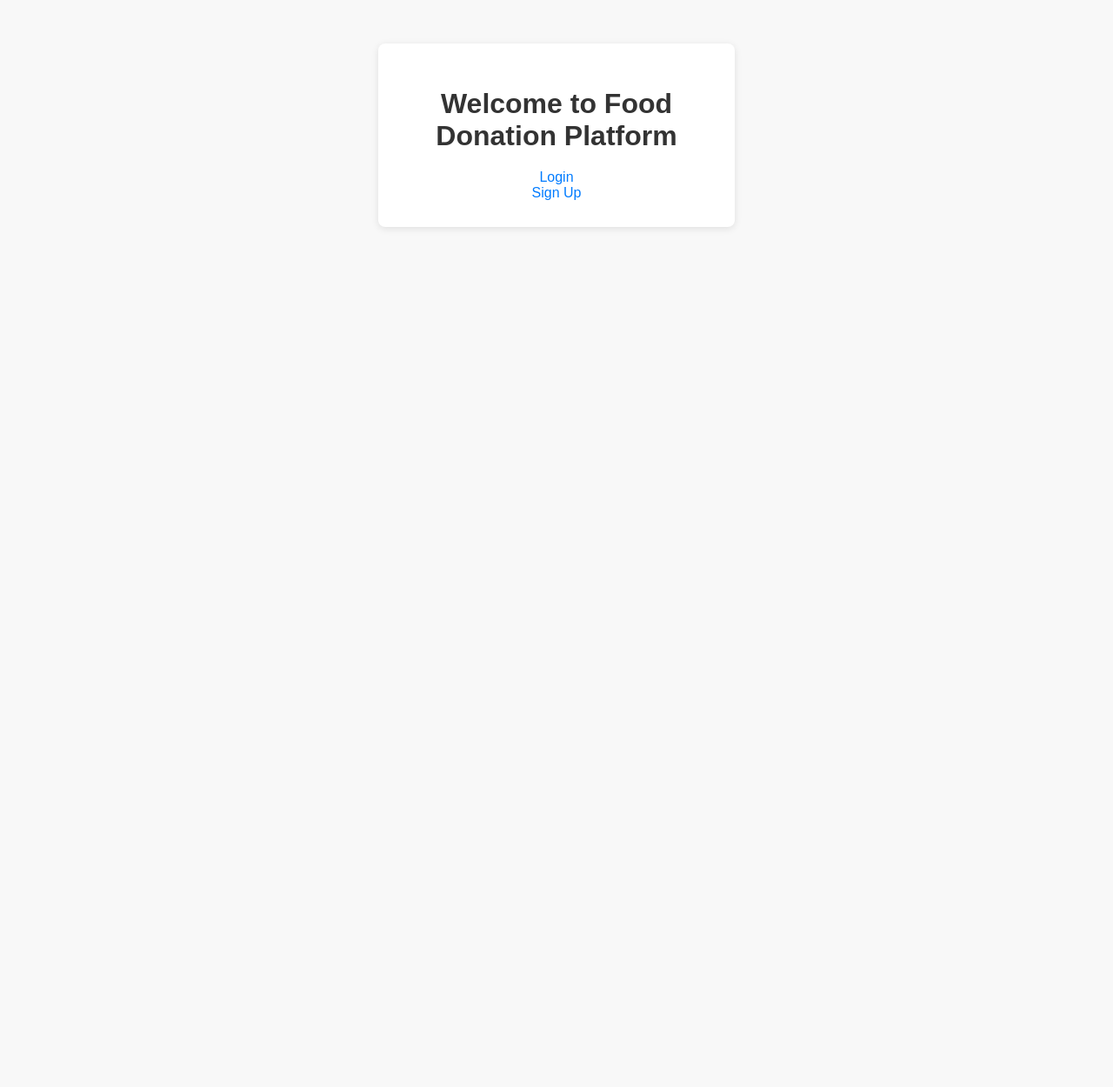
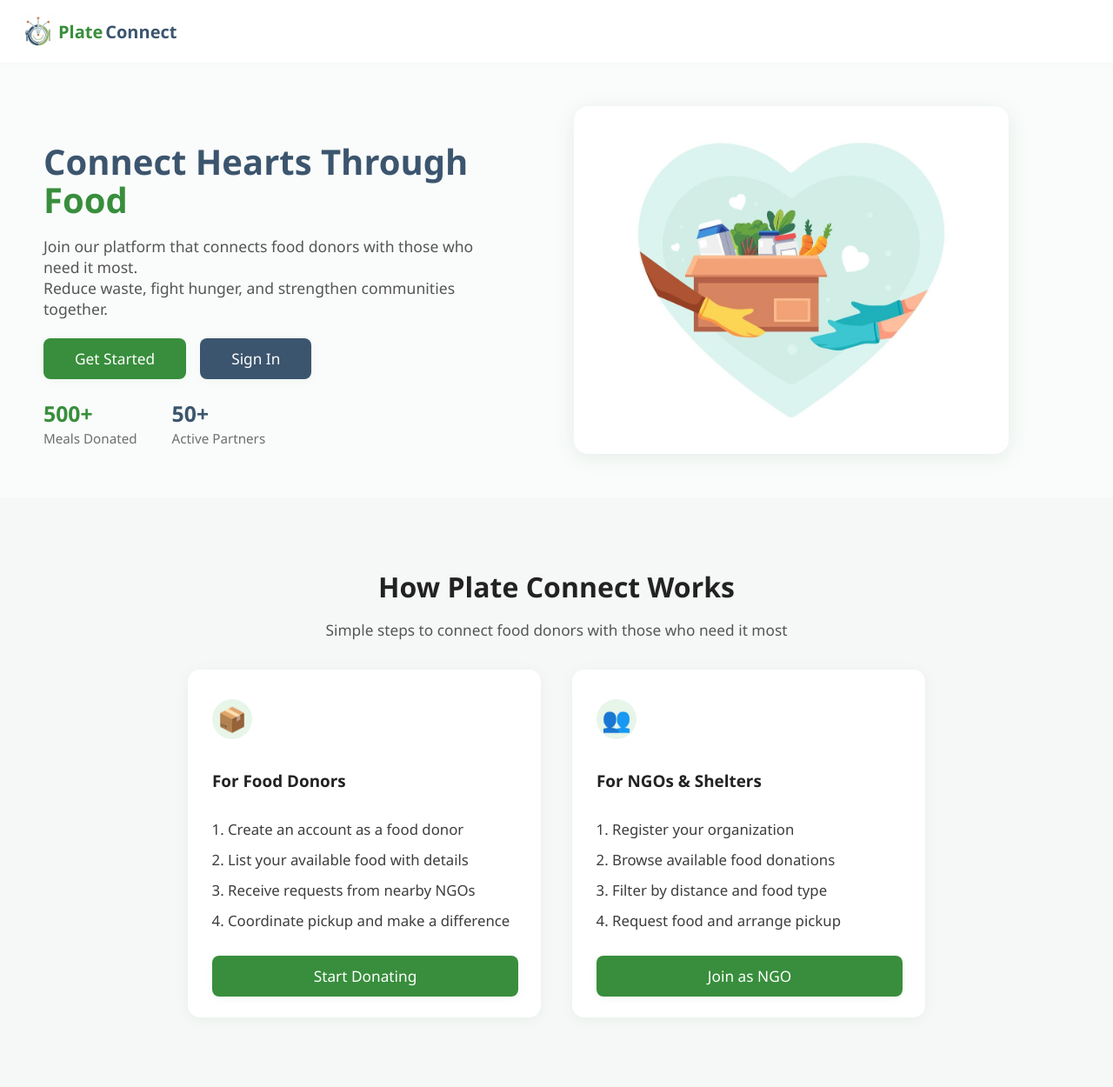
Before and after one commit to adyan5786/Plate-Connect, a Flask app: page / in a window 1280 px wide. Shown: the whole page at 87% size. Before the commit the page ends 263 px from the top, so only its background shows below. Run offline with Flask 3, Linux system fonts and the light colour scheme.

Commit message:
Improved styling in index page

```diff
--- /dev/null
+++ b/static/index.css
@@ -0,0 +1,196 @@
+/* Hero Section */
+.hero {
+    display: flex;
+    align-items: center;
+    justify-content: center;
+    padding: 50px;
+    background: #fafcfb;
+    gap: 40px;
+    flex-wrap: wrap;
+}
+
+.hero-content {
+    flex: 1 1 380px;
+    max-width: 500px;
+}
+
+.hero-content h1 {
+    font-size: 2.5rem;
+    font-weight: 700;
+    margin-bottom: 14px;
+    line-height: 1.12;
+}
+
+.hero-content .accent {
+    color: #388e3c;
+}
+
+.hero-content p {
+    font-size: 1.1rem;
+    color: #555;
+    margin-bottom: 22px;
+}
+
+.hero-buttons {
+    display: flex;
+    gap: 16px;
+    margin-bottom: 18px;
+}
+
+.hero-stats {
+    display: flex;
+    gap: 40px;
+    margin-top: 22px;
+}
+
+.stat-number {
+    font-size: 1.55rem;
+    font-weight: 700;
+}
+
+.stat-number.orange {
+    color: #f57c00;
+}
+
+.stat-label {
+    display: block;
+    font-size: 0.95rem;
+    color: #6d6d6d;
+    margin-top: 2px;
+}
+
+/* Hero Image */
+.hero-image {
+    flex: 1 1 320px;
+    display: flex;
+    justify-content: center;
+    align-items: center;
+}
+
+.hero-image img {
+    max-width: 500px;
+    width: 100%;
+    height: auto;
+    border-radius: 16px;
+    box-shadow: 0 4px 24px rgba(27,94,32,0.09);
+    background: #e8f5e9;
+}
+
+/* How It Works Section */
+.how-it-works {
+    background: #f6f8f7;
+    padding: 54px 0 64px 0;
+    text-align: center;
+}
+
+.how-it-works h2 {
+    font-size: 2rem;
+    color: #222;
+    font-weight: 700;
+    margin-bottom: 10px;
+}
+
+.how-desc {
+    font-size: 1.08rem;
+    color: #555;
+    margin-bottom: 34px;
+}
+
+.how-cards {
+    display: flex;
+    gap: 36px;
+    justify-content: center;
+    flex-wrap: wrap;
+}
+
+.how-card {
+    background: #fff;
+    border-radius: 14px;
+    box-shadow: 0 2px 16px rgba(27,94,32,0.06);
+    padding: 34px 28px 24px 28px;
+    min-width: 280px;
+    max-width: 350px;
+    flex: 1 1 280px;
+    text-align: left;
+    margin-bottom: 16px;
+    display: flex;
+    flex-direction: column;
+    align-items: flex-start;
+}
+
+.card-icon {
+    width: 46px;
+    height: 46px;
+    border-radius: 50%;
+    display: flex;
+    align-items: center;
+    justify-content: center;
+    font-size: 1.7rem;
+    margin-bottom: 16px;
+}
+
+.green-bg {
+    background: #e8f5e9;
+    color: #388e3c;
+}
+
+.orange-bg {
+    background: #fff3e0;
+    color: #f57c00;
+}
+
+.how-card h3 {
+    font-size: 1.18rem;
+    color: #222;
+    margin-bottom: 14px;
+    font-weight: 700;
+}
+
+.how-card ol {
+    padding-left: 18px;
+    color: #3d3d3d;
+    margin-bottom: 18px;
+    font-size: 1.05rem;
+
+}
+
+.how-card li {
+    margin-bottom: 8px;
+    line-height: 1.6;
+}
+
+.how-card .btn {
+    margin-top: auto;
+    width: 80%;
+    text-align: center;
+}
+
+/* Responsive Design for Hero and How It Works Sections */
+@media (max-width: 900px) {
+    .hero {
+        flex-direction: column;
+        gap: 20px;
+        padding: 32px 0 16px 0;
+    }
+    .hero-image img {
+        max-width: 320px;
+    }
+    .how-cards {
+        flex-direction: column;
+        align-items: center;
+        gap: 22px;
+    }
+}
+@media (max-width: 600px) {
+    .hero-content h1 {
+        font-size: 1.35rem;
+    }
+    .how-it-works h2 {
+        font-size: 1.15rem;
+    }
+    .how-card {
+        padding: 20px 10px 16px 10px;
+        min-width: 180px;
+        max-width: 99vw;
+    }
+}
--- a/static/style.css
+++ b/static/style.css
@@ -1,49 +1,139 @@
-body {
-    font-family: Arial, sans-serif;
-    background: #f8f8f8;
-    color: #333;
+/* Reset and global styles */
+
+:root {
+    --green: #388e3c;
+    --dark-blue: #3C556E;
 }
 
-.container {
-    width: 350px;
-    margin: 50px auto;
-    background: #fff;
-    padding: 30px;
-    border-radius: 8px;
-    box-shadow: 0 2px 8px rgba(0,0,0,0.1);
+.green-font {
+    color: var(--green);
 }
 
-h1, h2 {
-    text-align: center;
-    margin-bottom: 20px;
+.dark-blue-font {
+    color: var(--dark-blue);
 }
 
-form {
-    display: flex;
-    flex-direction: column;
+body {
+    background: #fafcfb;
+    color: #1b5e20;
+    font-family: 'Segoe UI', 'Arial', sans-serif;
+    margin: 0;
+    padding: 0;
 }
 
-input, select, button {
-    margin-bottom: 15px;
-    padding: 10px;
-    border: 1px solid #ddd;
-    border-radius: 4px;
+/* Header */
+.header {
+    display: flex;
+    justify-content: space-between;
+    align-items: center;
+    background: #fff;
+    box-shadow: 0 2px 8px rgba(27,94,32,0.03);
+    padding: 0 40px 0 24px;
+    height: 72px;
+    position: sticky;
+    top: 0;
+    z-index: 10;
 }
 
-button {
-    background: #007bff;
-    color: #fff;
-    border: none;
-    cursor: pointer;
+.logo {
+    display: flex;
+    align-items: flex-start;
+    gap: 3px;
+    justify-content: center;
 }
 
-a {
-    text-decoration: none;
-    color: #007bff;
-    text-align: center;
-    display: block;
+.logo img {
+    height: 40px;
 }
 
-a:hover {
-    text-decoration: underline;
+.logo-text {
+    display: flex;
+    align-self: center;
+    font-size: 1.25rem;
+    font-weight: bold;
 }
+
+.nav {
+    display: flex;
+    gap: 32px;
+}
+
+.nav a {
+    color: #1b5e20;
+    text-decoration: none;
+    font-weight: 500;
+    font-size: 1rem;
+    transition: color 0.2s;
+}
+
+.nav a:hover {
+    color: #388e3c;
+}
+
+/* Button Styles - shared globally */
+.btn {
+    border: none;
+    padding: 12px 36px;
+    border-radius: 8px;
+    font-size: 1.08rem;
+    font-weight: 500;
+    cursor: pointer;
+    text-decoration: none;
+    transition: background 0.18s, color 0.18s, box-shadow 0.2s;
+    box-shadow: 0 2px 10px rgba(56,142,60,0.06);
+}
+
+.btn-green {
+    background: #388e3c;
+    color: #fff;
+}
+
+.btn-green:hover {
+    background: #1b5e20;
+}
+
+.btn-white {
+    background: #fff;
+    color: #388e3c;
+    border: 1px solid #c8e6c9;
+}
+
+.btn-white:hover {
+    background: #f1f8e9;
+    color: #1b5e20;
+}
+
+.btn-dark-blue {
+    background: var(--dark-blue);
+    color: #fff;
+}
+
+.btn-dark-blue:hover {
+    background: rgb(23, 34, 71);
+}
+
+.btn-orange {
+    background: #ffb74d;
+    color: #fff;
+}
+
+.btn-orange:hover {
+    background: #f57c00;
+}
+
+/* Responsive Design for Header and Navigation */
+@media (max-width: 600px) {
+    .header {
+        flex-direction: column;
+        align-items: flex-start;
+        padding: 0 16px;
+        height: auto;
+    }
+    .nav {
+        gap: 16px;
+        margin-top: 8px;
+    }
+    .logo-text {
+        font-size: 1rem;
+    }
+}
--- a/templates/index.html
+++ b/templates/index.html
@@ -1,14 +1,81 @@
 <!DOCTYPE html>
-<html>
+<html lang="en">
 <head>
+    <meta charset="UTF-8">
     <title>Food Donation Platform</title>
     <link rel="stylesheet" href="{{ url_for('static', filename='style.css') }}">
+    <link rel="stylesheet" href="{{ url_for('static', filename='index.css') }}">
 </head>
 <body>
-    <div class="container">
-        <h1>Welcome to Food Donation Platform</h1>
-        <a href="{{ url_for('login') }}">Login</a>
-        <a href="{{ url_for('signup') }}">Sign Up</a>
-    </div>
+    <!-- Header -->
+    <header class="header">
+        <div class="logo">
+            <img src="../static/images/logo.png" alt="">
+            <span class="logo-text green-font">Plate</span>
+            <span class="logo-text dark-blue-font">Connect</span>
+        </div>
+    </header>
+
+    <!-- Hero Section -->
+    <section class="hero">
+        <div class="hero-content">
+            <h1 class="dark-blue-font">Connect Hearts Through <span class="green-font">Food</span></h1>
+            <p>
+                Join our platform that connects food donors with those who need it most.<br>
+                Reduce waste, fight hunger, and strengthen communities together.
+            </p>
+            <div class="hero-buttons">
+                <a href="{{ url_for('signup') }}" class="btn btn-green">Get Started</a>
+                <a href="{{ url_for('login') }}" class="btn btn-dark-blue">Sign In</a>
+            </div>
+            <div class="hero-stats">
+                <div>
+                    <span class="stat-number green-font">500+</span>
+                    <span class="stat-label">Meals Donated</span>
+                </div>
+                <div>
+                    <span class="stat-number dark-blue-font">50+</span>
+                    <span class="stat-label">Active Partners</span>
+                </div>
+            </div>
+        </div>
+        <div class="hero-image">
+            <img src="{{ url_for('static', filename='images/hero.png') }}" alt="Food Donation Illustration">
+        </div>
+    </section>
+
+    <!-- How It Works Section -->
+    <section class="how-it-works">
+        <h2>How Plate Connect Works</h2>
+        <p class="how-desc">Simple steps to connect food donors with those who need it most</p>
+        <div class="how-cards">
+            <div class="how-card">
+                <div class="card-icon green-bg">
+                    <span>&#x1F4E6;</span>
+                </div>
+                <h3>For Food Donors</h3>
+                <ol>
+                    <li>Create an account as a food donor</li>
+                    <li>List your available food with details</li>
+                    <li>Receive requests from nearby NGOs</li>
+                    <li>Coordinate pickup and make a difference</li>
+                </ol>
+                <a href="{{ url_for('signup') }}" class="btn btn-green">Start Donating</a>
+            </div>
+            <div class="how-card">
+                <div class="card-icon green-bg">
+                    <span>&#x1F465;</span>
+                </div>
+                <h3>For NGOs & Shelters</h3>
+                <ol>
+                    <li>Register your organization</li>
+                    <li>Browse available food donations</li>
+                    <li>Filter by distance and food type</li>
+                    <li>Request food and arrange pickup</li>
+                </ol>
+                <a href="#" class="btn btn-green">Join as NGO</a>
+            </div>
+        </div>
+    </section>
 </body>
 </html>
```
Also changed, not shown: static/images/hero.png (added), static/images/logo.png (added).
